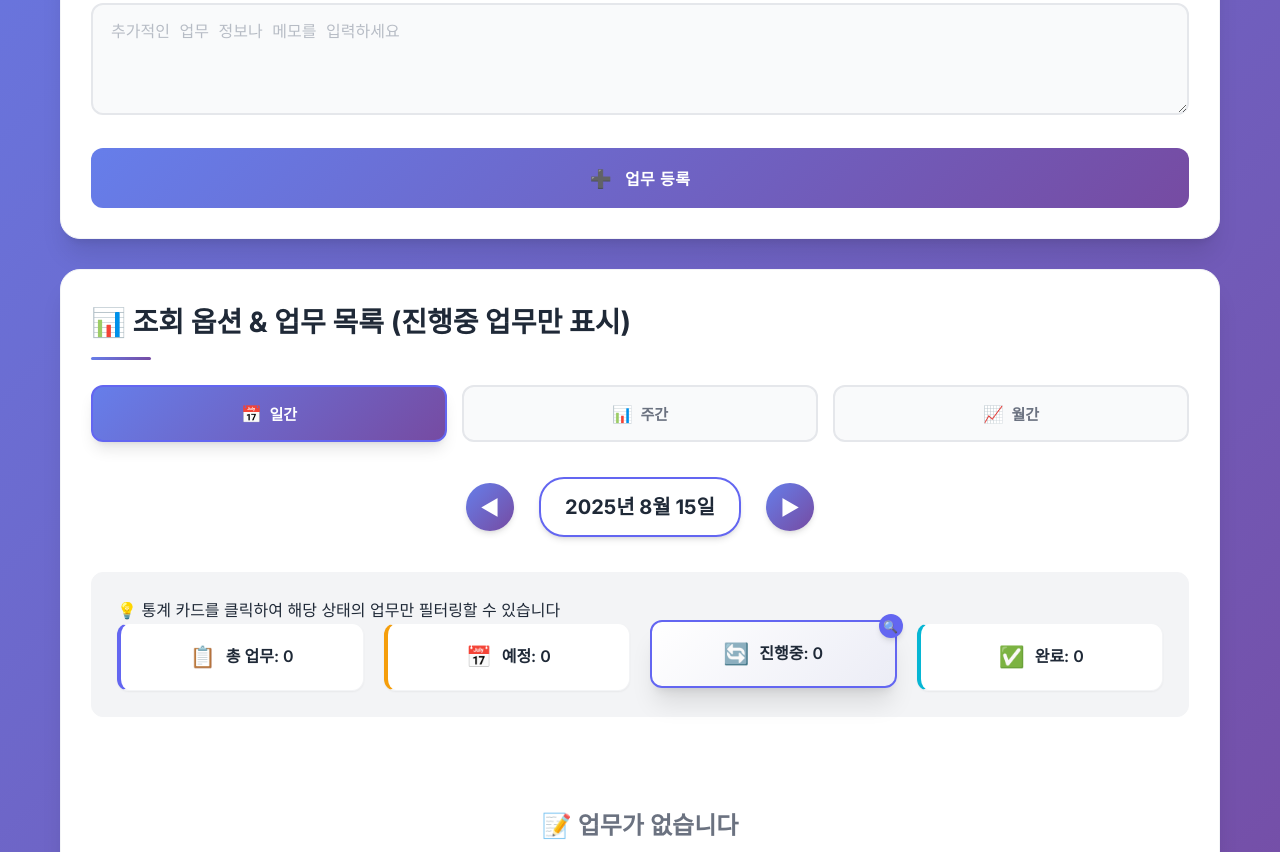
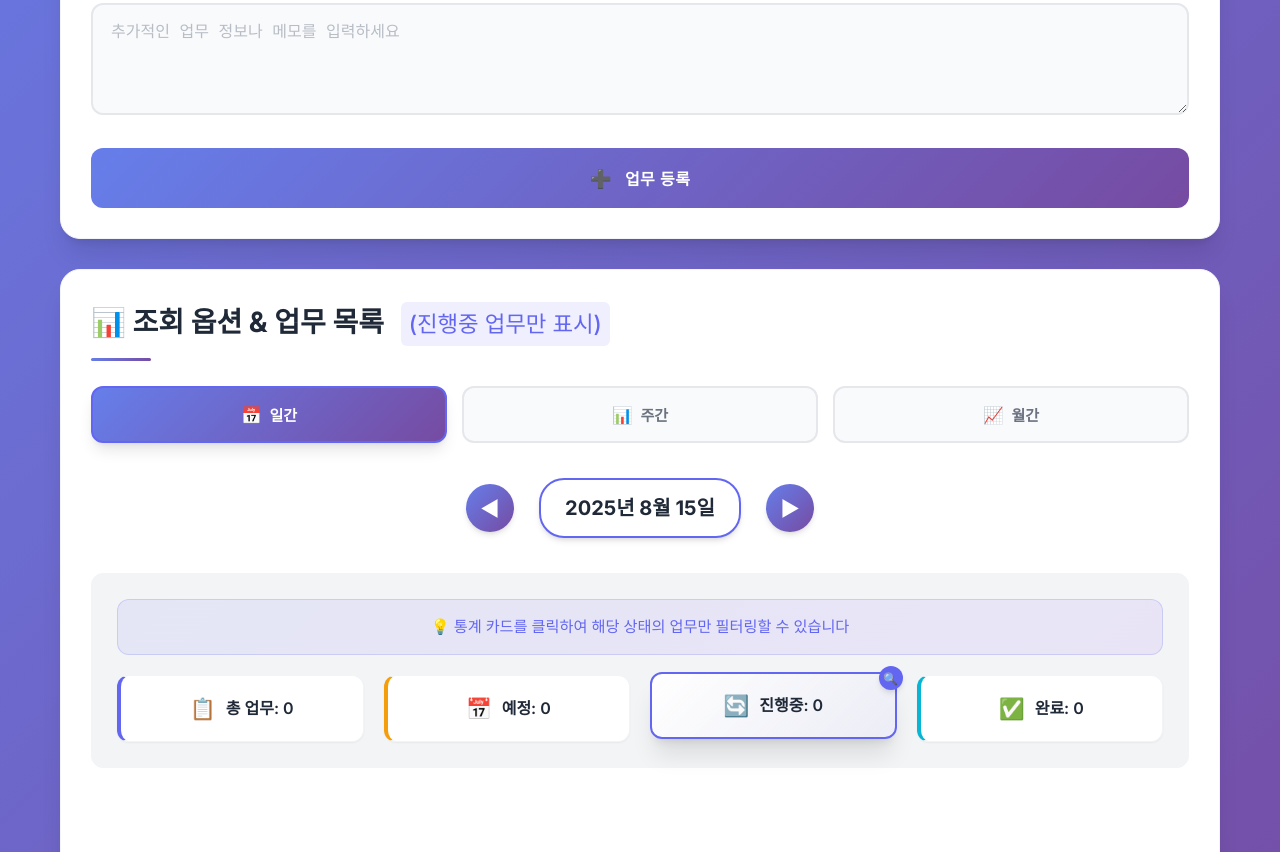
Before and after one commit to Myid9734-ks/work_log, a website: page index.html in a window 1280 px wide. Shown: the part 565-1417 px from the top of the page. Drawn offline with Linux system fonts and the light colour scheme; no server answers.

Commit message:
Update styles.css

```diff
--- a/styles.css
+++ b/styles.css
@@ -709,6 +709,22 @@ textarea {
     border: 1px solid var(--border-light);
 }
 
+.stats-description {
+    text-align: center;
+    margin-bottom: 20px;
+    padding: 15px;
+    background: linear-gradient(135deg, rgba(99, 102, 241, 0.1) 0%, rgba(139, 92, 246, 0.1) 100%);
+    border-radius: 12px;
+    border: 1px solid rgba(99, 102, 241, 0.2);
+}
+
+.stats-description p {
+    color: var(--primary-color);
+    font-weight: 500;
+    font-size: 0.95rem;
+    margin: 0;
+}
+
 .list-stats {
     display: grid;
     grid-template-columns: repeat(auto-fit, minmax(200px, 1fr));
@@ -788,6 +804,7 @@ textarea {
 .stat-item {
     cursor: pointer;
     position: relative;
+    user-select: none;
 }
 
 .stat-item:hover {
@@ -796,12 +813,64 @@ textarea {
     border-color: var(--primary-color);
 }
 
+/* 통계 카드 클릭 효과 */
+.stat-item:active {
+    transform: translateY(0);
+    transition: transform 0.1s ease;
+}
+
+/* 통계 카드 툴팁 스타일 */
+.stat-item[title]:hover::before {
+    content: attr(title);
+    position: absolute;
+    bottom: 100%;
+    left: 50%;
+    transform: translateX(-50%);
+    background: var(--text-primary);
+    color: white;
+    padding: 8px 12px;
+    border-radius: 6px;
+    font-size: 12px;
+    font-weight: 500;
+    white-space: nowrap;
+    z-index: 1000;
+    margin-bottom: 8px;
+    box-shadow: var(--shadow-lg);
+}
+
+.stat-item[title]:hover::after {
+    content: '';
+    position: absolute;
+    bottom: 100%;
+    left: 50%;
+    transform: translateX(-50%);
+    border: 5px solid transparent;
+    border-top-color: var(--text-primary);
+    margin-bottom: 3px;
+}
+
 /* 필터 적용 중일 때 업무 목록 제목에 표시 */
-.task-list h2.filtered::after {
-    content: ' (필터링됨)';
+.filter-indicator {
     font-size: 0.8em;
     color: var(--primary-color);
     font-weight: 500;
+    background: rgba(99, 102, 241, 0.1);
+    padding: 4px 8px;
+    border-radius: 6px;
+    margin-left: 10px;
+    display: inline-block;
+    animation: fadeIn 0.3s ease-in;
+}
+
+@keyframes fadeIn {
+    from {
+        opacity: 0;
+        transform: translateY(-5px);
+    }
+    to {
+        opacity: 1;
+        transform: translateY(0);
+    }
 }
 
 /* 푸터 */
```
